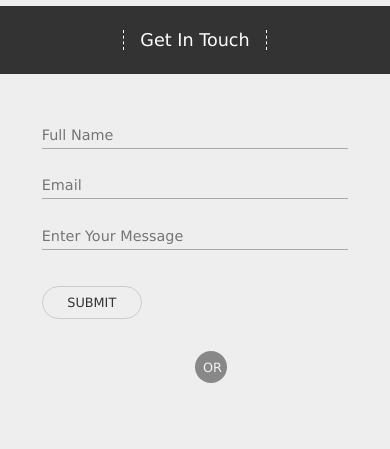
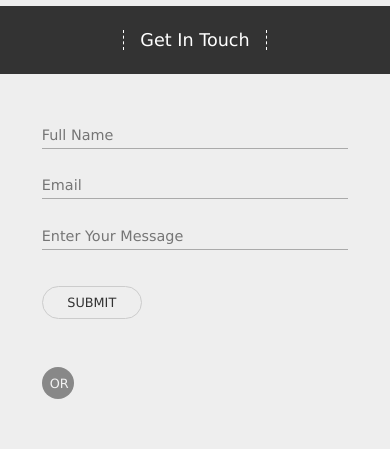
Before and after one commit to mepsrajput/portfolio, a plain HTML site: page index.html in a window 390 px wide. Shown: the part 3868-4317 px from the top of the page. Drawn offline with Linux system fonts and the light colour scheme.

Commit message:
or symbol look improved

```diff
--- a/css/mobile.css
+++ b/css/mobile.css
@@ -78,6 +78,6 @@ h1 {
 }
 
 #or-container {
-  width: 35px;
-  margin: 2rem auto 3rem;
+  padding:0 !important;
+  margin: 3rem auto 2rem 2rem;
 }
```
